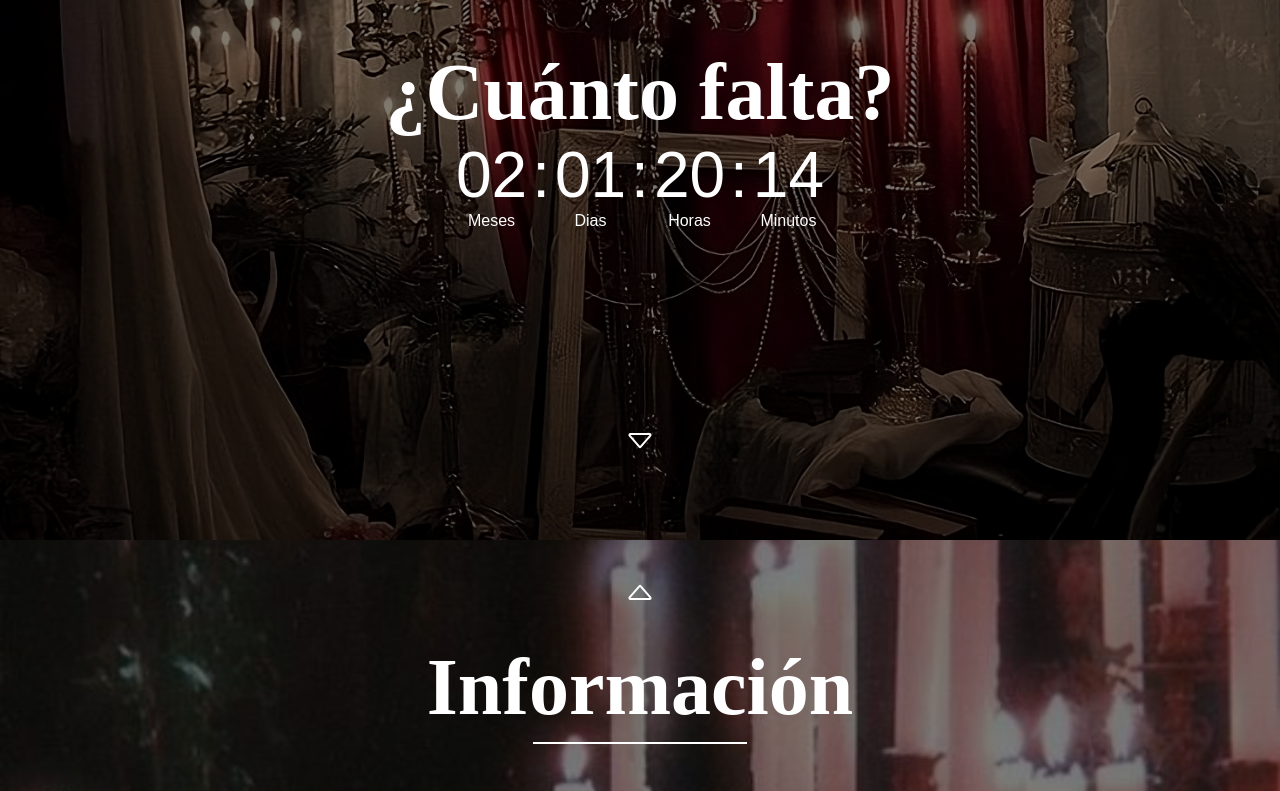
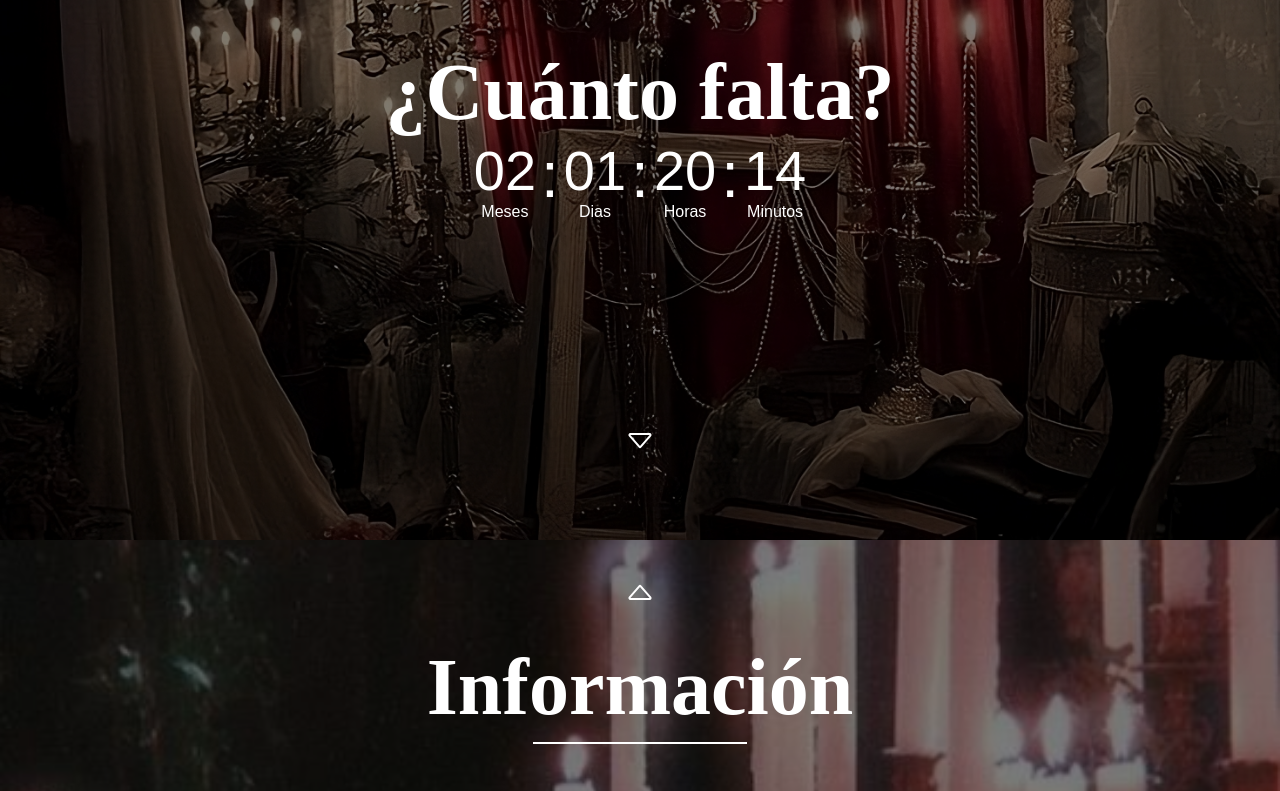
Before and after one commit to NachoXS15/GiulyXV, a plain HTML site: page index.html in a window 1280 px wide. Shown: the part 1060-1851 px from the top of the page. Drawn offline with Linux system fonts and the light colour scheme; a web font is replaced by a local one.

Commit message:
fixed bugs

```diff
--- a/style.css
+++ b/style.css
@@ -9,7 +9,7 @@
 
 body{
     width: 100%;
-    min-height: 100dvh;
+    height: 100dvh;
     overflow-y: hidden;
     user-select: none;
 }
@@ -123,7 +123,7 @@ header div a{
 }
 
 #countdown .n span{
-    font-size: 4em;
+    font-size: 3.5em;
 
 }
 
@@ -354,6 +354,8 @@ footer .overlay h1{
 }
 footer .overlay h3{
     font-size: 3em;
+    align-self: flex-end;
+    margin-right: 20px;
 }
 footer .overlay p{
     font-size: 1.4em;
```
